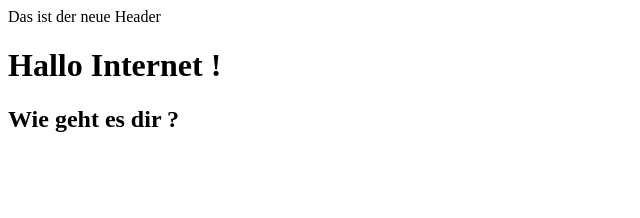
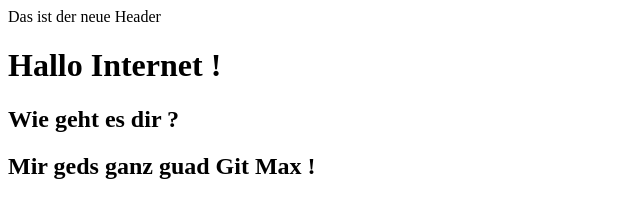
Before and after one commit to p-c-p/tut-git, a plain HTML site: page index.html in a window 1280 px wide. Shown: the whole page, without its empty margins (0-640 px from the left). Drawn offline with Linux system fonts and the light colour scheme.

Commit message:
Ich habe in der index.html eine Antwort eingefügt.

```diff
--- a/index.html
+++ b/index.html
@@ -1,4 +1,5 @@
 <header>Das ist der neue Header</header>
 <h1>Hallo Internet !</h1>
 <h2>Wie geht es dir ?</h2>
+<h2>Mir geds ganz guad Git Max !</h2>
 <footer></footer>
```
